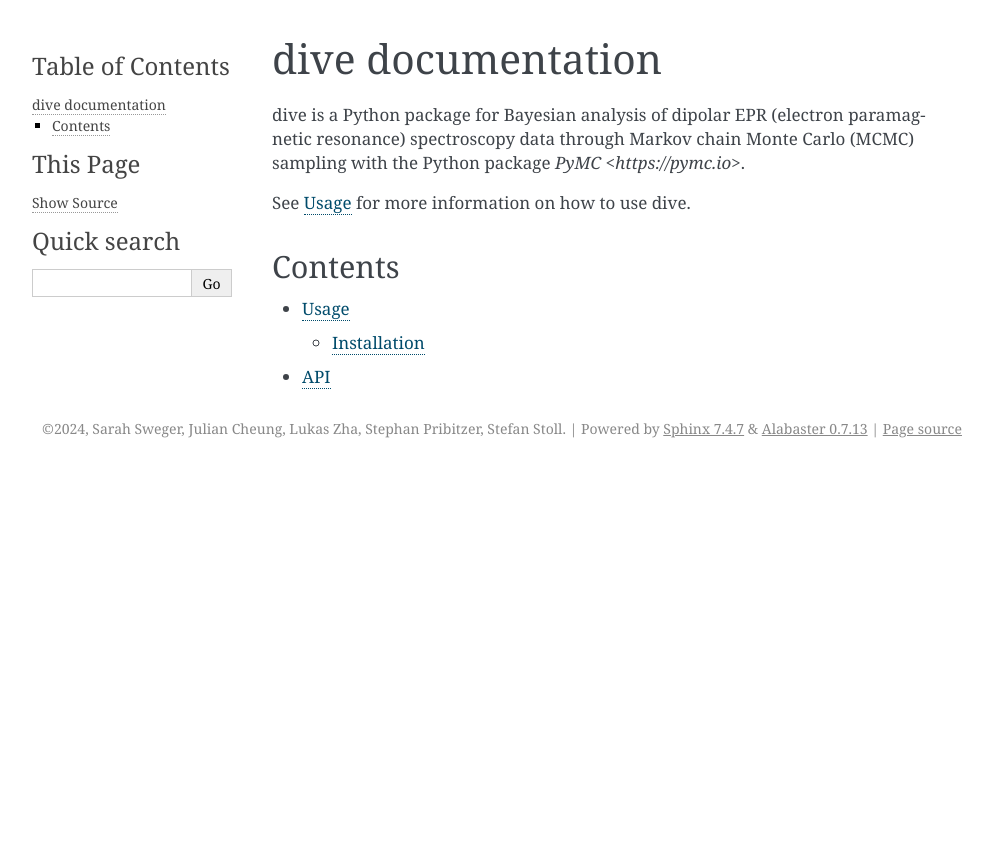
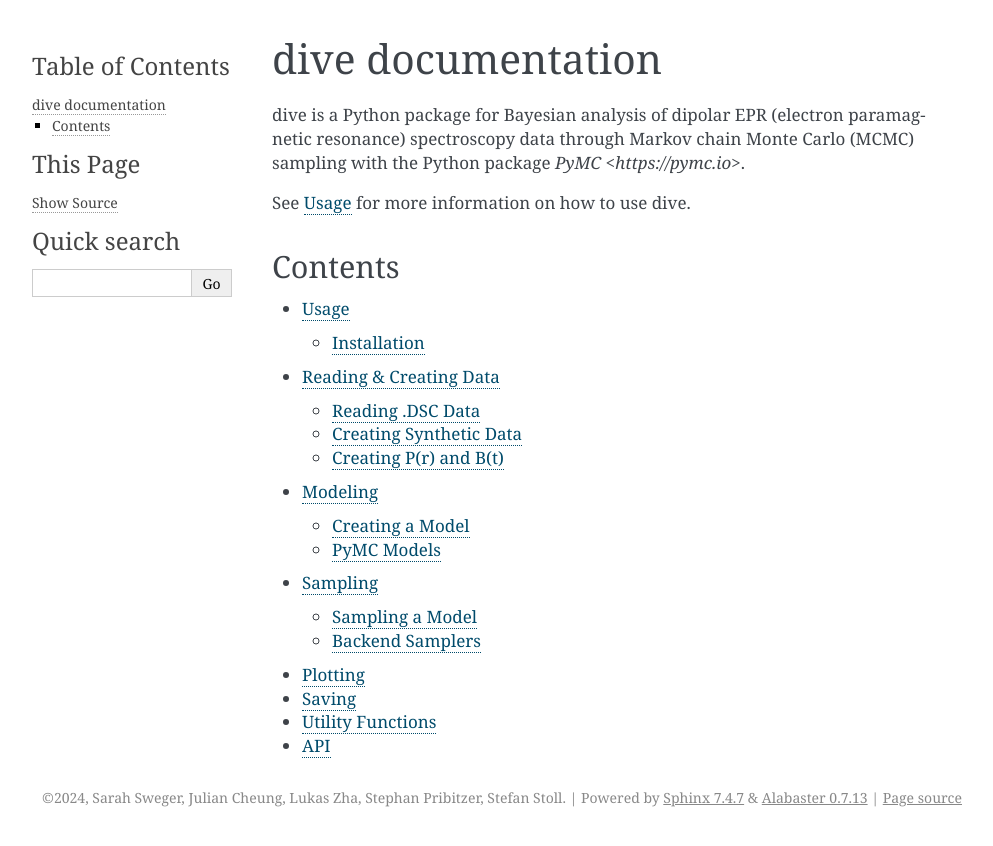
Before and after one commit to StollLab/dive, a Sphinx documentation site: the page built from docs/source/index.rst, in a window 1280 px wide. Shown: the top 846 px of the page, without its empty margins (148-1141 px from the left). Built offline with Sphinx 7.4.7, drawn with Linux system fonts in a browser that asks for light colours.

Commit message:
autogenerated docs for functions

```diff
--- /dev/null
+++ b/docs/source/data.rst
@@ -0,0 +1,20 @@
+Reading & Creating Data
+=======================
+
+Reading .DSC Data
+-----------------
+
+.. automodule:: dive.deerload
+    :members:
+
+Creating Synthetic Data
+-----------------------
+
+.. automodule:: dive.test_data
+    :members:
+
+Creating P(r) and B(t)
+----------------------
+
+.. automodule:: dive.deer
+    :members:
--- a/docs/source/index.rst
+++ b/docs/source/index.rst
@@ -16,4 +16,10 @@ Contents
 .. toctree::
 
    usage
+   data
+   models
+   sampling
+   plotting
+   saving
+   utils
    api
--- /dev/null
+++ b/docs/source/models.rst
@@ -0,0 +1,14 @@
+Modeling
+========
+
+Creating a Model
+----------------
+
+.. autofunction:: dive.model
+
+PyMC Models
+-----------
+
+.. autofunction:: dive.regularizationmodel
+
+.. autofunction:: dive.gaussianmodel
--- /dev/null
+++ b/docs/source/plotting.rst
@@ -0,0 +1,5 @@
+Plotting
+========
+
+.. automodule:: dive.plotting
+    :members:
--- /dev/null
+++ b/docs/source/sampling.rst
@@ -0,0 +1,13 @@
+Sampling
+========
+
+Sampling a Model
+----------------
+
+.. autofunction:: dive.sample
+
+Backend Samplers
+----------------
+
+.. automodule:: dive.samplers
+    :members:
--- /dev/null
+++ b/docs/source/saving.rst
@@ -0,0 +1,5 @@
+Saving
+======
+
+.. automodule:: dive.saving
+    :members:
--- /dev/null
+++ b/docs/source/utils.rst
@@ -0,0 +1,5 @@
+Utility Functions
+=================
+
+.. automodule:: dive.utils
+    :members:
```
